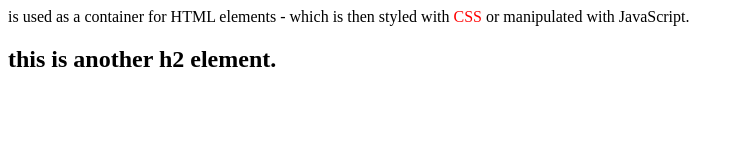
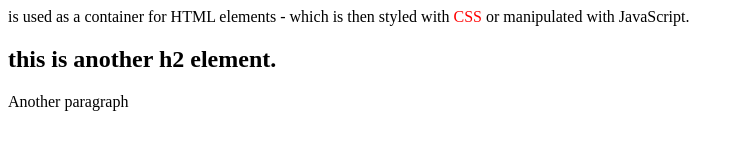
Before and after one commit to pusoe/git-sample, a plain HTML site: page index.html in a window 1280 px wide. Shown: the whole page, without its empty margins (0-744 px from the left). Drawn offline with Linux system fonts and the light colour scheme.

Commit message:
Added paragraph to index file.

```diff
--- a/index.html
+++ b/index.html
@@ -9,5 +9,8 @@
 <h2>
 	this is another h2 element.
 </h2>
+<p>
+	Another paragraph
+</p>
 </body>
 </html>
```
